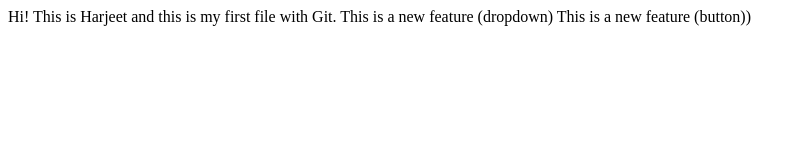
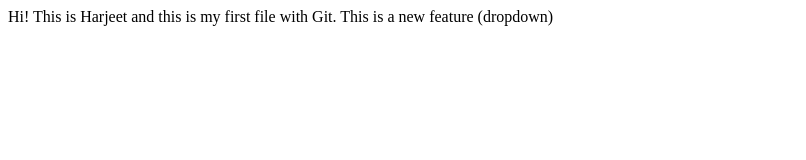
Before and after one commit to harjeet-1/LocalRepo, a plain HTML site: page index.html in a window 1280 px wide. Shown: the whole page, without its empty margins (0-806 px from the left). Drawn offline with Linux system fonts and the light colour scheme.

Commit message:
merged changes

```diff
--- a/index.html
+++ b/index.html
@@ -1,3 +1,2 @@
 <pr>Hi! This is Harjeet and this is my first file with Git.</pr>
 <pr>This is a new feature (dropdown)</pr>
-<pr>This is a new feature (button))</pr>
```
